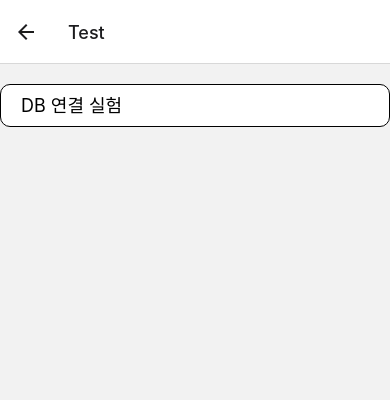
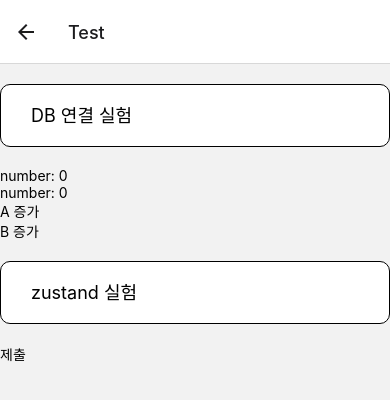
Before and after one commit to ghtjd1358/leavings, a React Native app in the folder jobstice/: screen /Test in a window 390 px wide. Shown: the top 400 px of the page. Built offline with nearby package versions, Linux system fonts and the light colour scheme; what react-native-calendars would draw is missing.

Commit message:
zustand 적용

```diff
--- a/jobstice/src/components/DBTest/Test.tsx
+++ b/jobstice/src/components/DBTest/Test.tsx
@@ -6,9 +6,11 @@ import {
   TouchableOpacity,
   Image,
   StyleSheet,
+  Button,
 } from 'react-native';
-import { useState } from 'react';
+import React, { useState } from 'react';
 import axios from 'axios';
+import useNumberBaseStore from '../../../store/test';
 
 const Test: React.FC = () => {
   // DB 연동 테스트를 위한 함수
@@ -17,7 +19,7 @@ const Test: React.FC = () => {
   const dataPost = async (data: string) => {
     try {
       const res = await axios.post(
-        'http://localhost:8081',
+        'http://192.168.1.164:8081',
         { content: data },
         {
           headers: {
@@ -42,6 +44,18 @@ const Test: React.FC = () => {
       console.log(err);
     }
   };
+
+  // zustand
+  const {
+    numberA,
+    numberB,
+    increaseNumberA,
+    increaseNumberB,
+    testText,
+    setData,
+  } = useNumberBaseStore();
+
+  const [isText, setIsText] = useState('');
   return (
     <>
       <StatusBar style="auto" />
@@ -55,6 +69,33 @@ const Test: React.FC = () => {
           onSubmitEditing={testSubmit}
           style={styles.input}
         />
+        <View>
+          <Text>number: {numberA}</Text>
+          <Text>number: {numberB}</Text>
+
+          <Text onPress={increaseNumberA}>A 증가</Text>
+
+          <Text onPress={() => increaseNumberB(3)}>B 증가</Text>
+        </View>
+
+        <TextInput
+          style={styles.input}
+          onChangeText={(e) => {
+            setIsText(e);
+          }}
+          placeholder="zustand 실험"
+          value={isText}
+        />
+        <TouchableOpacity
+          onPress={() => {
+            console.log('Text pressed');
+            setData(isText);
+          }}
+        >
+          <Text>제출</Text>
+        </TouchableOpacity>
+
+        <Text>{testText}</Text>
       </View>
     </>
   );
@@ -62,15 +103,15 @@ const Test: React.FC = () => {
 
 const styles = StyleSheet.create({
   test: {
-    flexDirection: 'row',
+    flexDirection: 'column',
   },
   input: {
     flex: 1,
     backgroundColor: 'white',
     borderColor: 'black',
     borderWidth: 1,
-    paddingVertical: 10,
-    paddingHorizontal: 20,
+    paddingVertical: 20,
+    paddingHorizontal: 30,
     borderRadius: 10,
     fontSize: 18,
     marginVertical: 20,
--- /dev/null
+++ b/jobstice/store/test.ts
@@ -0,0 +1,32 @@
+import { create } from 'zustand';
+
+interface TestStore {
+  numberA: number;
+  numberB: number;
+  increaseNumberA: () => void;
+  increaseNumberB: (value: number) => void;
+  testText: string;
+  setData: (value: string) => void;
+}
+
+const useNumberBaseStore = create<TestStore>()((set, get) => ({
+  numberA: 0, // store state
+  numberB: 0, // store state
+  // numberA 증가 함수
+  testText: '',
+  increaseNumberA: () =>
+    set((state) => ({
+      numberA: state.numberA + 1, // state를 이용하여 state 값 변경
+    })),
+  // numberB 증가 함수
+  increaseNumberB: (value: number) =>
+    set({
+      numberB: get().numberB + value, // get을 이용하여 state 값 변경
+    }),
+  setData: (value: string) =>
+    set({
+      testText: value,
+    }),
+}));
+
+export default useNumberBaseStore;
```
Also changed, not shown: jobstice/store/LoginStore.ts (added, +30 -0 lines), 2 other files (tests, documents, lock files or other folders).
